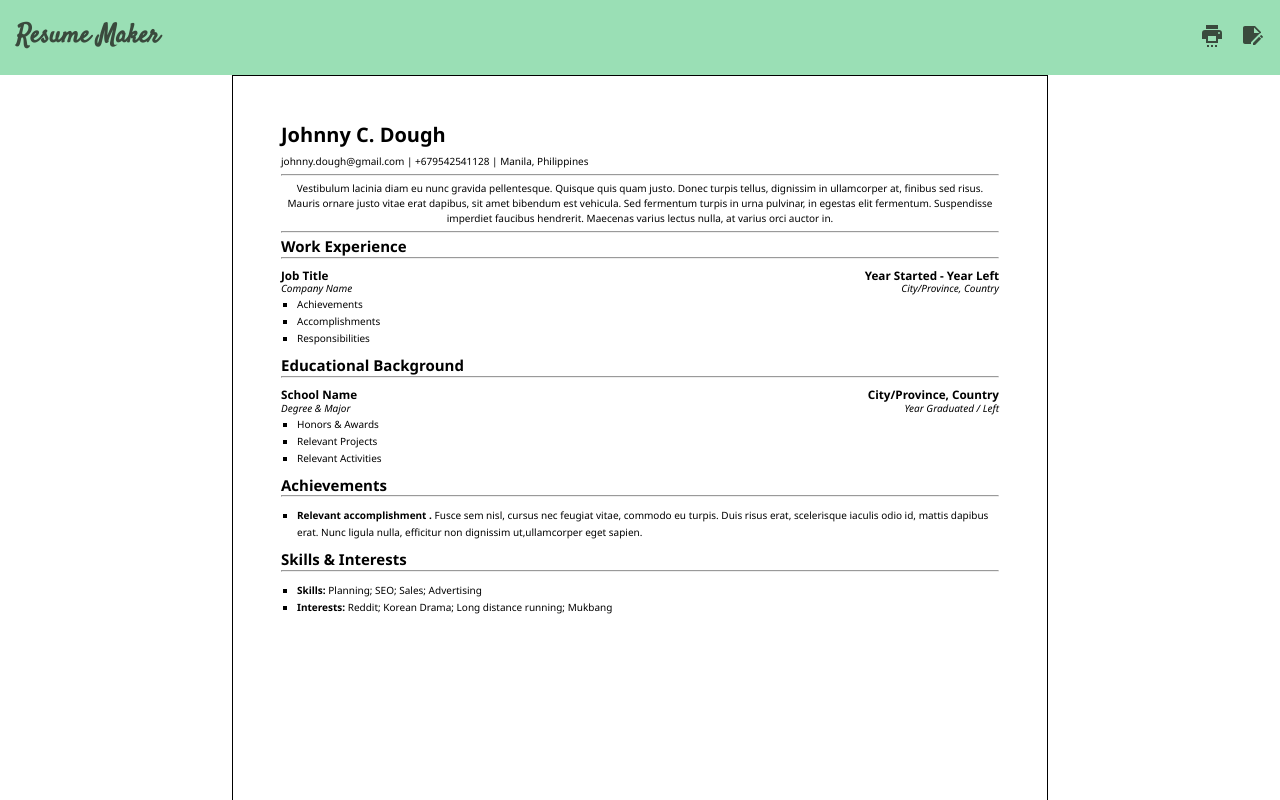
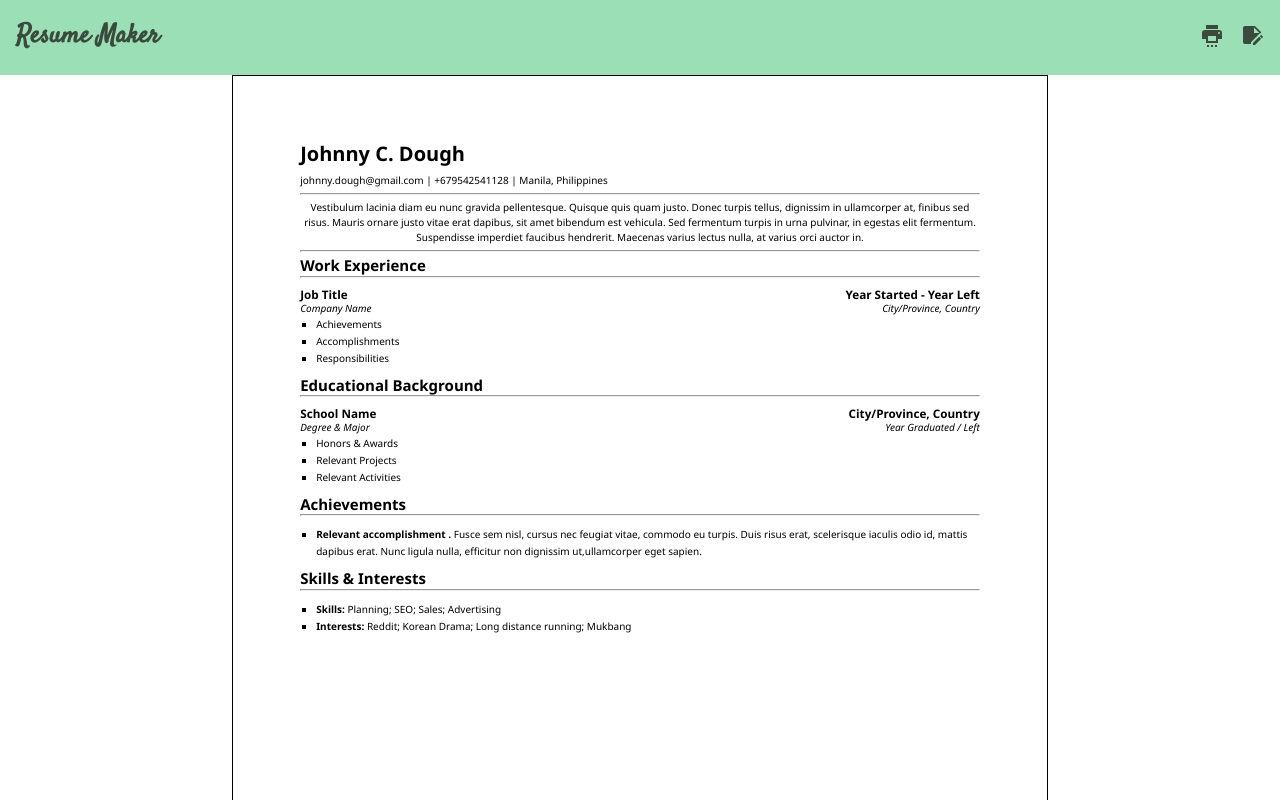
Before and after one commit to Viveyd/cv-maker, a React (Vite) app: page / in a window 1280 px wide. Both pictures are taken after a click on the link 1252 px from the left and 37 px from the top of the page. Shown: the top 800 px of the page. Built offline with nearby package versions, Linux system fonts and the light colour scheme; a web font is replaced by a local one.

Commit message:
Change preview page margins to 0.7in

```diff
--- a/src/index.css
+++ b/src/index.css
@@ -261,7 +261,7 @@ form section label {
 section.preview {
   width: 8.5in;
   height: 11in;
-  padding: 0.5in;
+  padding: 0.7in;
   border: 1px solid black;
   transform-origin: top;
   align-self: center;
--- a/src/print.css
+++ b/src/print.css
@@ -25,6 +25,6 @@
     font-size: 1.6rem !important;
   }
   @page {
-    margin: 0.5in;
+    margin: 0.7in;
   }
 }
```
